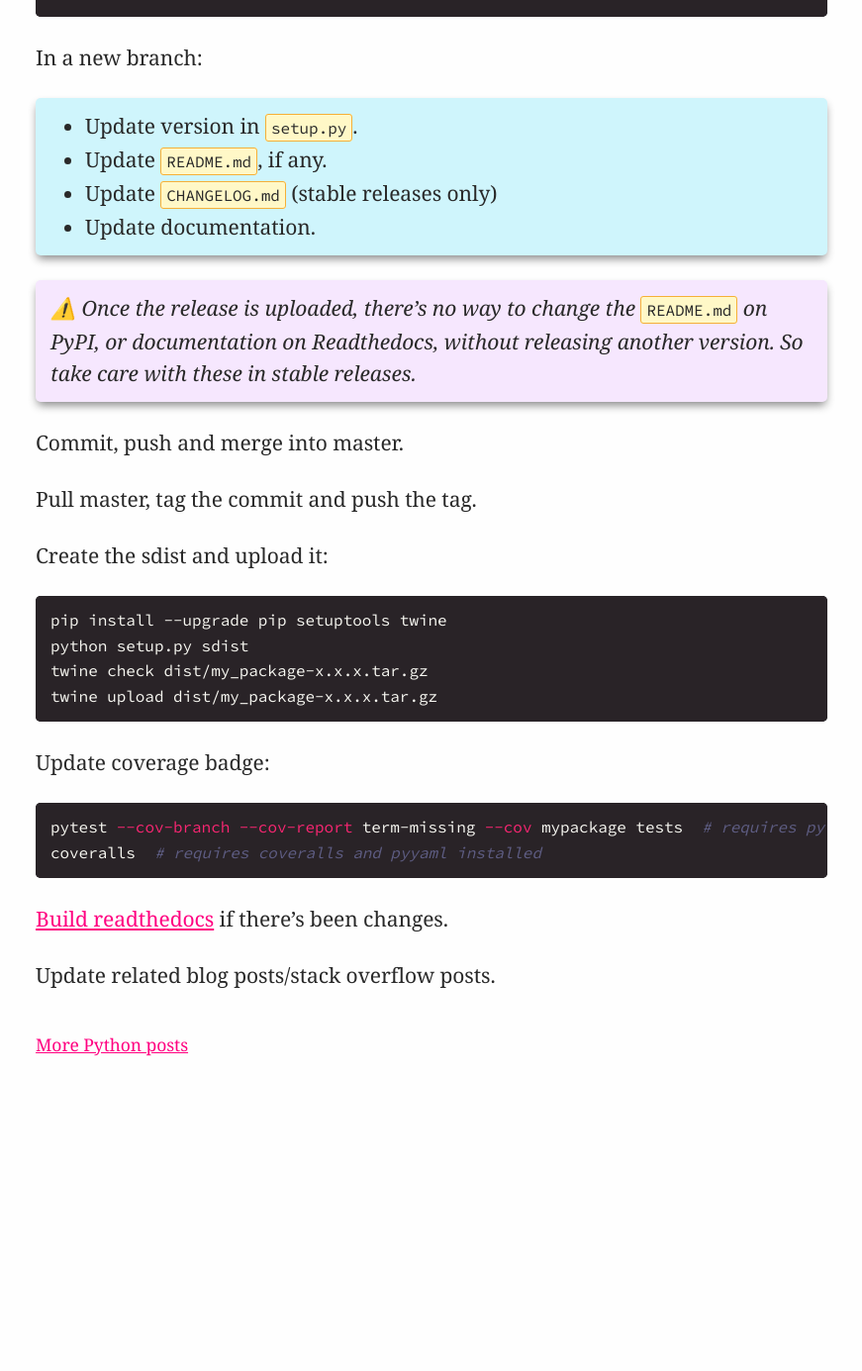
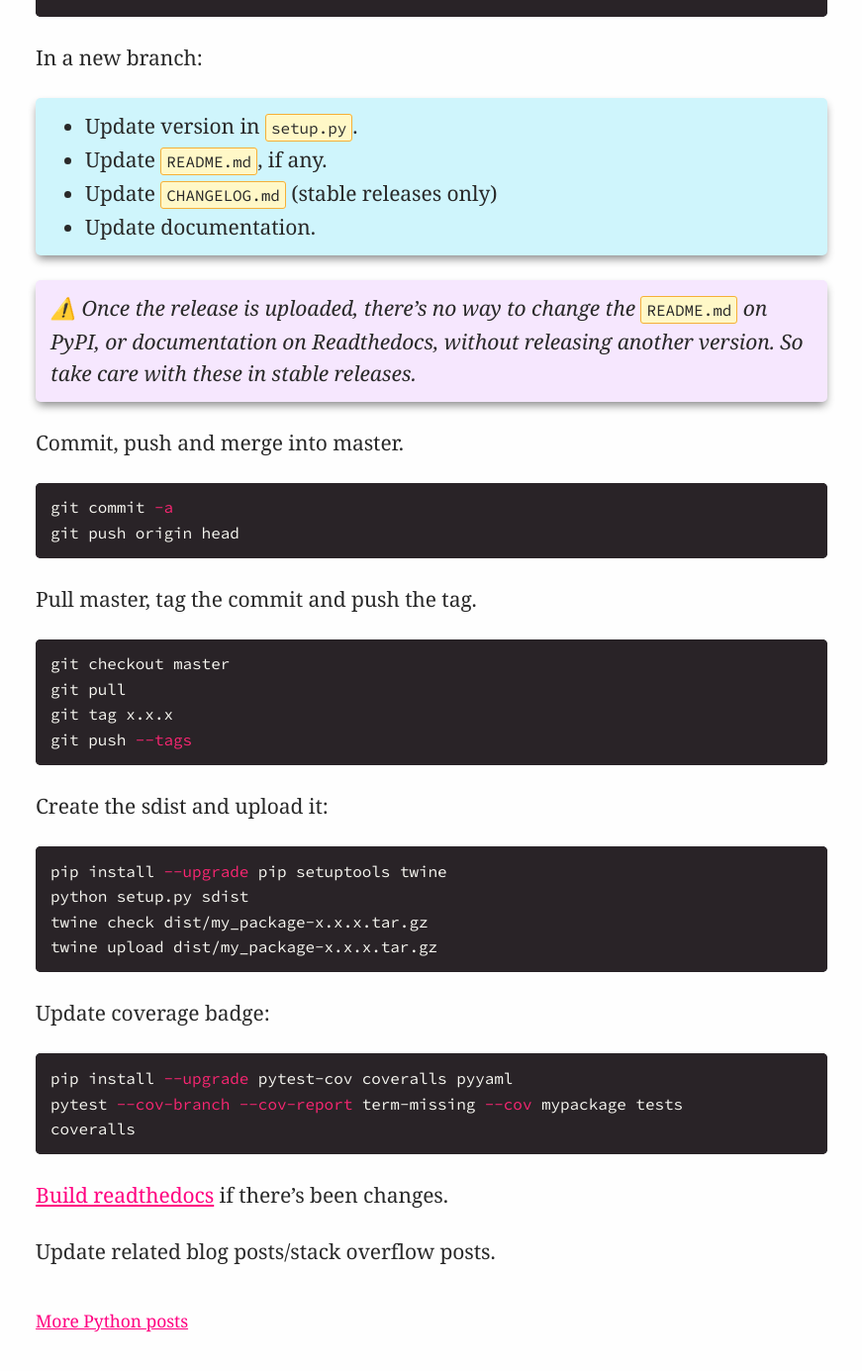
Before and after one commit to explodinglabs/explodinglabs.github.io, a Jekyll site: the page built from docs/_posts/python/2018-10-01-release-new-version-to-pypi.markdown, in a window 1280 px wide and 1400 px high, scrolled down 533 px. Shown: the top 1385 px of the window at 99% size, without its empty margins (204-1075 px from the left). Built offline with Jekyll 4.4.1, drawn with Linux system fonts in a browser that asks for light colours; before the commit the page ends 1654 px from its top, so only the background shows below that.

Commit message:
Update release to pypi post

````diff
--- a/docs/_posts/python/2018-10-01-release-new-version-to-pypi.markdown
+++ b/docs/_posts/python/2018-10-01-release-new-version-to-pypi.markdown
@@ -34,10 +34,23 @@ care with these in stable releases.
 
 Commit, push and merge into master.
 
+```sh
+git commit -a
+git push origin head
+```
+
 Pull master, tag the commit and push the tag.
 
+```sh
+git checkout master
+git pull
+git tag x.x.x
+git push --tags
+```
+
 Create the sdist and upload it:
-```
+
+```sh
 pip install --upgrade pip setuptools twine
 python setup.py sdist
 twine check dist/my_package-x.x.x.tar.gz
@@ -46,8 +59,9 @@ twine upload dist/my_package-x.x.x.tar.gz
 
 Update coverage badge:
 ```sh
-pytest --cov-branch --cov-report term-missing --cov mypackage tests  # requires pytest-cov
-coveralls  # requires coveralls and pyyaml installed
+pip install --upgrade pytest-cov coveralls pyyaml
+pytest --cov-branch --cov-report term-missing --cov mypackage tests
+coveralls
 ```
 
 [Build readthedocs](https://composed.blog/trigger-rtd-build) if there's been
````
